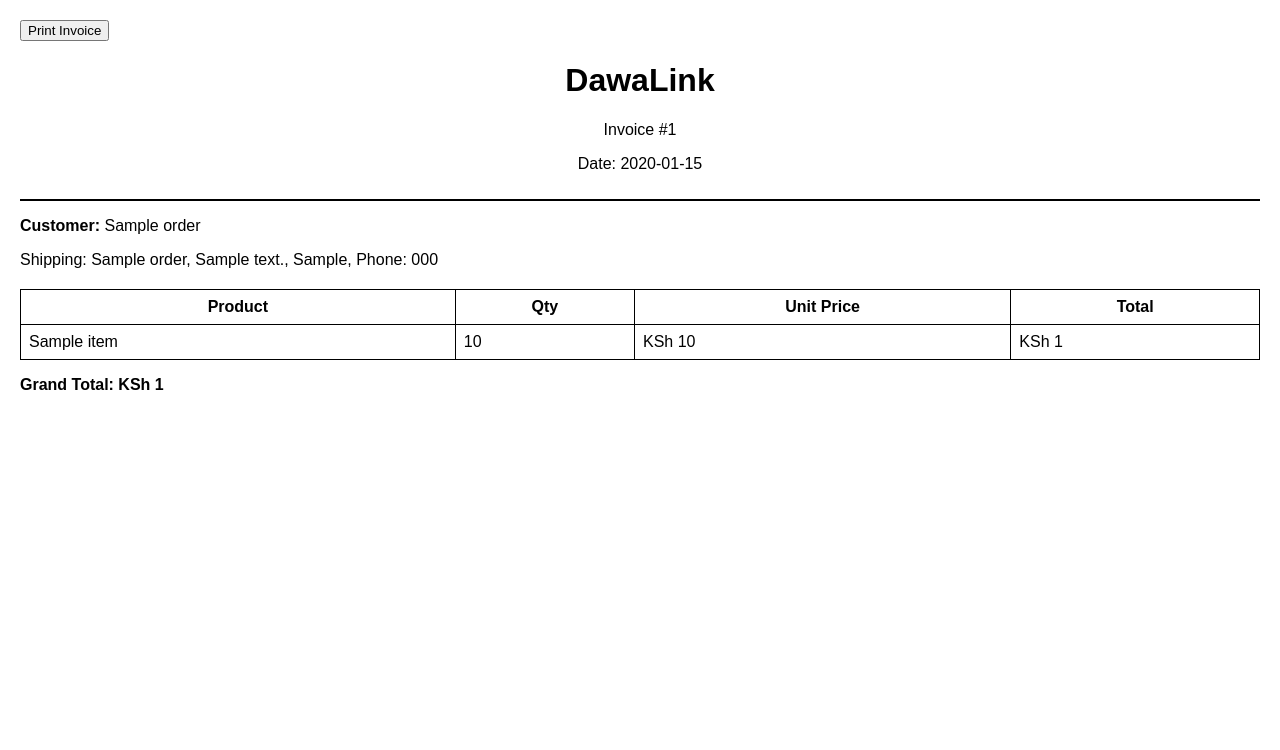
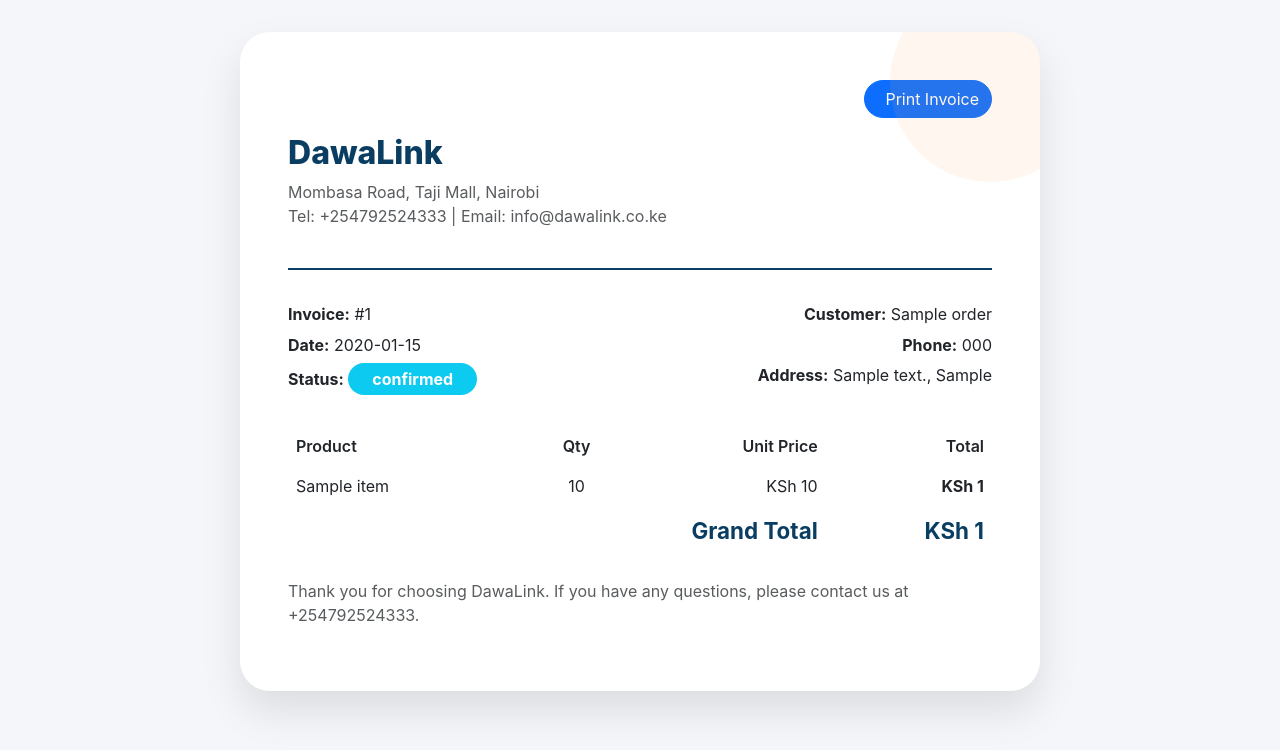
Before and after one commit to rodriguezgeorge089-art/techpharm-final, a Flask app: template templates/invoice.html in a window 1280 px wide. Shown: the top 750 px of the page. Run offline with Flask 3, Linux system fonts and the light colour scheme; the template is opened without the code that fills it: most values are stand-ins (such as "Sample title", 1, 10 or a date in 2020).

Commit message:
Update invoice.html

```diff
--- a/templates/invoice.html
+++ b/templates/invoice.html
@@ -1,31 +1,103 @@
 <!DOCTYPE html>
 <html>
 <head>
-    <title>Invoice #{{ order.id }}</title>
+    <meta charset="UTF-8">
+    <title>Invoice #{{ order.id }} – {{ pharmacy_name }}</title>
+    <link href="https://cdn.jsdelivr.net/npm/bootstrap@5.3.0/dist/css/bootstrap.min.css" rel="stylesheet">
     <style>
-        @media print { body { margin: 20px; font-family: Arial; } .no-print { display: none; } }
-        body { font-family: Arial; margin: 20px; }
-        .header { text-align: center; border-bottom: 2px solid #000; padding-bottom: 10px; }
-        table { width: 100%; border-collapse: collapse; margin-top: 20px; }
-        th, td { border: 1px solid #000; padding: 8px; }
-        .total { font-weight: bold; }
+        @media print {
+            .no-print { display: none; }
+            body { background: white; }
+        }
+        body {
+            font-family: 'Inter', system-ui, sans-serif;
+            background: #f4f6f9;
+            padding: 2rem;
+        }
+        .invoice-wrapper {
+            max-width: 800px;
+            margin: auto;
+            background: white;
+            border-radius: 30px;
+            box-shadow: 0 20px 40px rgba(0,0,0,0.1);
+            padding: 3rem;
+            position: relative;
+            overflow: hidden;
+        }
+        .invoice-wrapper::before {
+            content: '';
+            position: absolute;
+            top: -50px;
+            right: -50px;
+            width: 200px;
+            height: 200px;
+            background: #F4A261;
+            border-radius: 50%;
+            opacity: 0.1;
+        }
+        .header {
+            border-bottom: 2px solid #0A3D62;
+            padding-bottom: 1.5rem;
+            margin-bottom: 2rem;
+            position: relative;
+        }
+        .header h2 { color: #0A3D62; font-weight: 800; }
+        .badge-status {
+            font-size: 1rem;
+            padding: 0.5rem 1.5rem;
+            border-radius: 30px;
+        }
+        .details p { margin-bottom: 0.4rem; }
+        table th { background: #0A3D62; color: white; font-weight: 600; }
+        .total-row td { font-size: 1.4rem; font-weight: 700; color: #0A3D62; }
     </style>
 </head>
 <body>
-    <div class="no-print"><button onclick="window.print()">Print Invoice</button></div>
-    <div class="header">
-        <h1>{{ pharmacy_name }}</h1>
-        <p>Invoice #{{ order.id }}</p>
-        <p>Date: {{ order.created_at[:10] }}</p>
+    <div class="invoice-wrapper">
+        <div class="no-print mb-3 text-end">
+            <button onclick="window.print()" class="btn btn-primary rounded-pill"><i class="fas fa-print me-2"></i> Print Invoice</button>
+        </div>
+        <div class="header">
+            <h2>{{ pharmacy_name }}</h2>
+            <p class="text-muted">Mombasa Road, Taji Mall, Nairobi<br>Tel: {{ phone }} | Email: {{ email }}</p>
+        </div>
+
+        <div class="row mb-4">
+            <div class="col-sm-6 details">
+                <p><strong>Invoice:</strong> #{{ order.id }}</p>
+                <p><strong>Date:</strong> {{ order.created_at[:10] }}</p>
+                <p><strong>Status:</strong> <span class="badge badge-status bg-{{ 'warning' if order.order_status == 'pending' else 'info' if order.order_status == 'confirmed' else 'primary' if order.order_status == 'shipped' else 'success' }}">{{ order.order_status }}</span></p>
+            </div>
+            <div class="col-sm-6 details text-sm-end">
+                <p><strong>Customer:</strong> {{ order.shipping_name or order.guest_email }}</p>
+                <p><strong>Phone:</strong> {{ order.shipping_phone or 'N/A' }}</p>
+                <p><strong>Address:</strong> {{ order.shipping_address or 'N/A' }}, {{ order.shipping_city or '' }}</p>
+            </div>
+        </div>
+
+        <table class="table table-borderless">
+            <thead>
+                <tr><th>Product</th><th class="text-center">Qty</th><th class="text-end">Unit Price</th><th class="text-end">Total</th></tr>
+            </thead>
+            <tbody>
+                {% for i in items %}
+                <tr>
+                    <td>{{ i.product_name }}</td>
+                    <td class="text-center">{{ i.quantity }}</td>
+                    <td class="text-end">KSh {{ i.unit_price }}</td>
+                    <td class="text-end fw-bold">KSh {{ i.total_price }}</td>
+                </tr>
+                {% endfor %}
+            </tbody>
+            <tfoot>
+                <tr class="total-row">
+                    <td colspan="3" class="text-end">Grand Total</td>
+                    <td class="text-end">KSh {{ order.total_amount }}</td>
+                </tr>
+            </tfoot>
+        </table>
+
+        <p class="text-muted mt-4">Thank you for choosing {{ pharmacy_name }}. If you have any questions, please contact us at {{ phone }}.</p>
     </div>
-    <p><strong>Customer:</strong> {{ order.shipping_name or order.guest_email }}</p>
-    <p>Shipping: {{ order.shipping_name }}, {{ order.shipping_address }}, {{ order.shipping_city }}, Phone: {{ order.shipping_phone }}</p>
-    <table>
-        <tr><th>Product</th><th>Qty</th><th>Unit Price</th><th>Total</th></tr>
-        {% for i in items %}
-        <tr><td>{{ i.product_name }}</td><td>{{ i.quantity }}</td><td>KSh {{ i.unit_price }}</td><td>KSh {{ i.total_price }}</td></tr>
-        {% endfor %}
-    </table>
-    <p class="total">Grand Total: KSh {{ order.total_amount }}</p>
 </body>
 </html>
```
